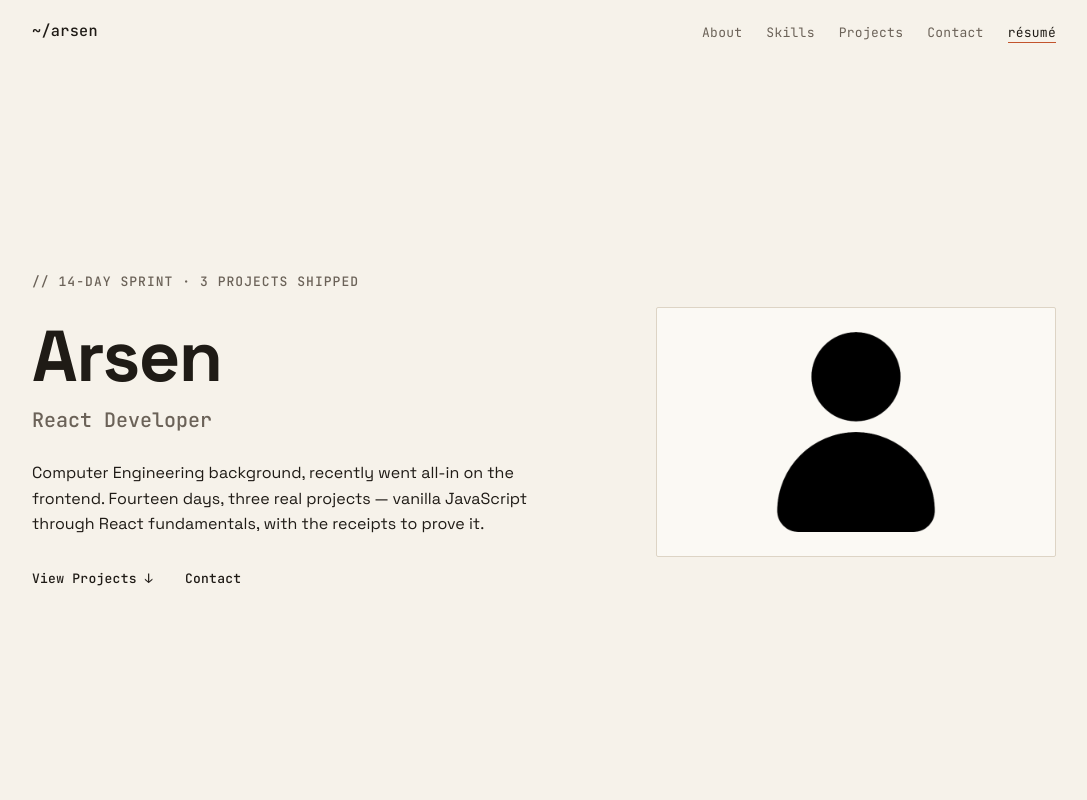
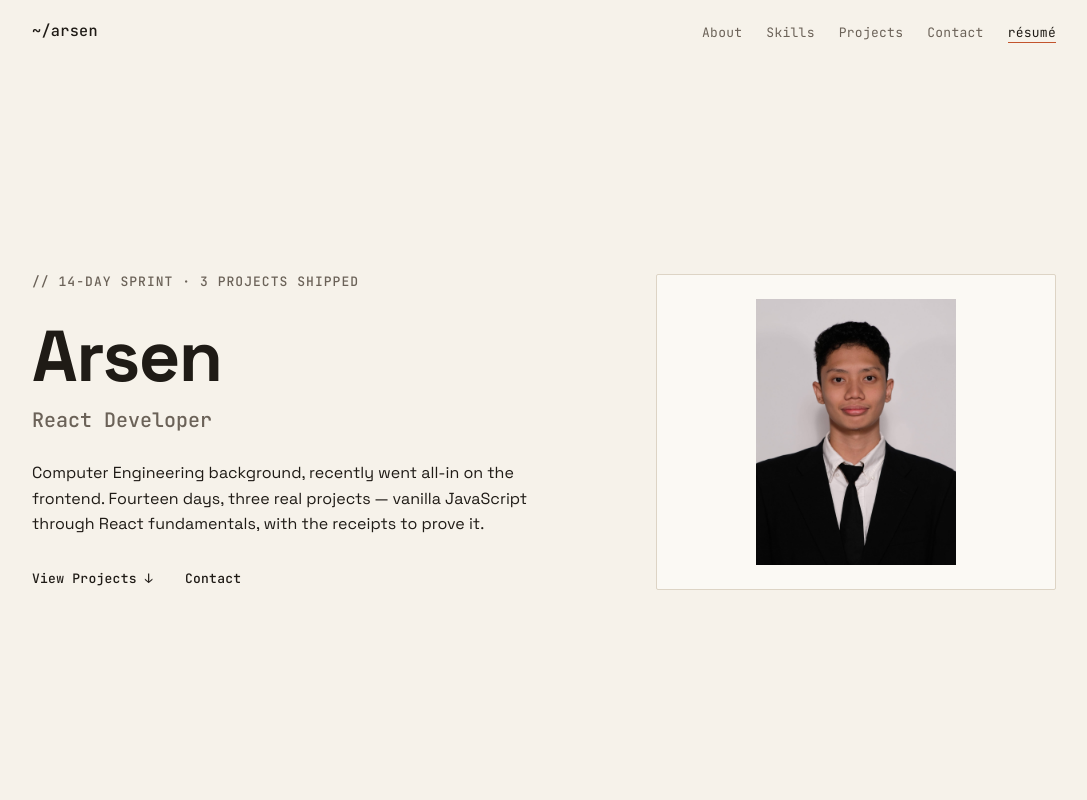
Before and after one commit to EevnxyEgo/kada-portfolio, a React (Vite) app: page / in a window 1280 px wide. Shown: the top 800 px of the page, without its empty margins (96-1183 px from the left). Built offline with nearby package versions, Linux system fonts and the light colour scheme.

Commit message:
feat: update avatar image format from PNG to JPG

```diff
--- a/src/components/Hero.jsx
+++ b/src/components/Hero.jsx
@@ -29,7 +29,7 @@ export default function Hero() {
         </div>
 
         <aside className="hero__portrait reveal" aria-label="Portrait">
-          <img className="avatar" src="/images/avatar.png" alt="Portrait of Arsen" />
+          <img className="avatar" src="/images/avatar.jpg" alt="Portrait of Arsen" />
         </aside>
       </div>
     </section>
```
Also changed, not shown: public/images/avatar.jpg (added).
